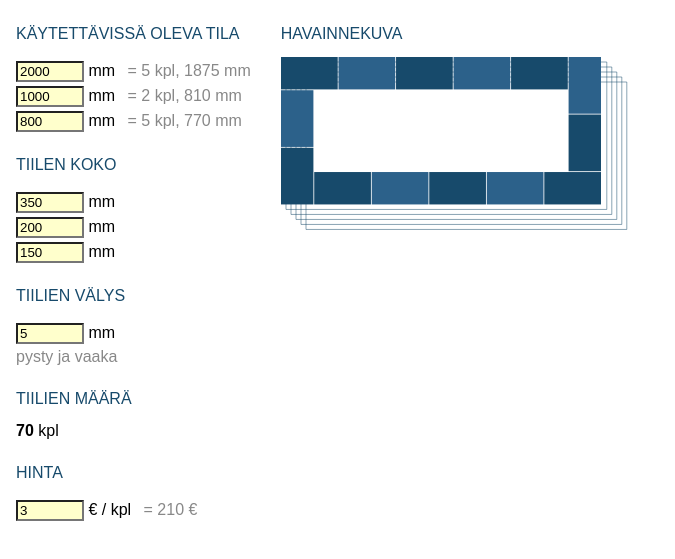
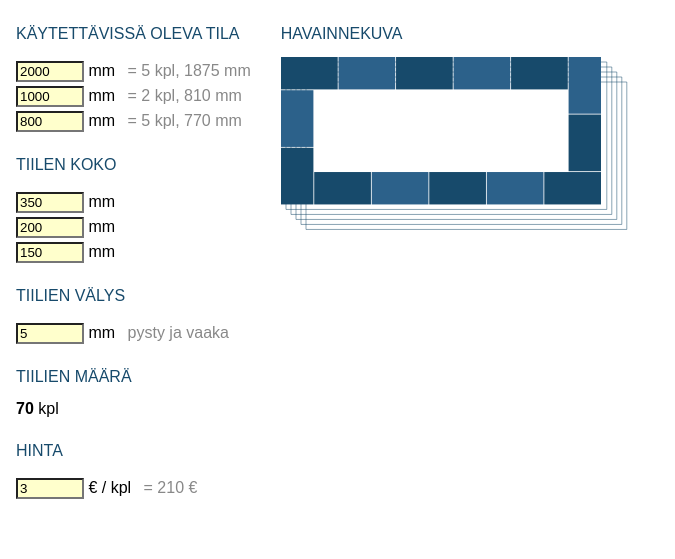
Before and after one commit to Luftare/flowerbed-calculator, a plain HTML site: page index.html in a window 1280 px wide. Shown: the part 79-638 px from the top of the page, without its empty margins (0-675 px from the left). Drawn offline with nearby package versions, Linux system fonts and the light colour scheme.

Commit message:
Simplify text styles

```diff
--- a/index.html
+++ b/index.html
@@ -37,8 +37,7 @@
       <input v-model="tileDimensions.z" @input="repaint()" placeholder="korkeus" /> mm<br>
 
       <h4>Tiilien välys</h4>
-      <input v-model="tileGap" @input="repaint()" placeholder="välys" /> mm<br>
-      <div class="sidenote">pysty ja vaaka</div>
+      <input v-model="tileGap" @input="repaint()" placeholder="välys" /> mm <span class="info">pysty ja vaaka</span>
 
       <h4>Tiilien määrä</h4>
       <div><b>{{totalTiles}}</b> kpl</div>
--- a/styles.css
+++ b/styles.css
@@ -45,8 +45,3 @@ input {
   color: #888;
   margin-left: 8px;
 }
-
-.sidenote {
-  color: #888;
-  margin: 4px 0;
-}
```
